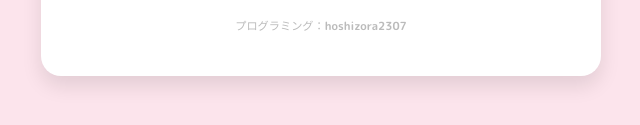
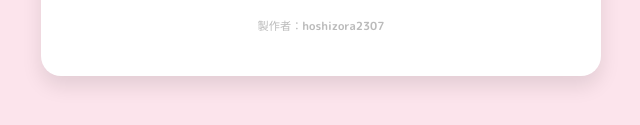
Before and after one commit to hoshizora2307/yosei, a plain HTML site: page index.html in a window 1280 px wide. Shown: the part 627-752 px from the top of the page, 319-959 px from the left. Drawn offline with Linux system fonts and the light colour scheme.

Commit message:
Update index.html

```diff
--- a/index.html
+++ b/index.html
@@ -25,7 +25,7 @@
             </p>
         </main>
         <footer>
-            <p>プログラミング：hoshizora2307</p>
+            <p>製作者：hoshizora2307</p>
         </footer>
     </div>
     <script src="script.js"></script>
```
